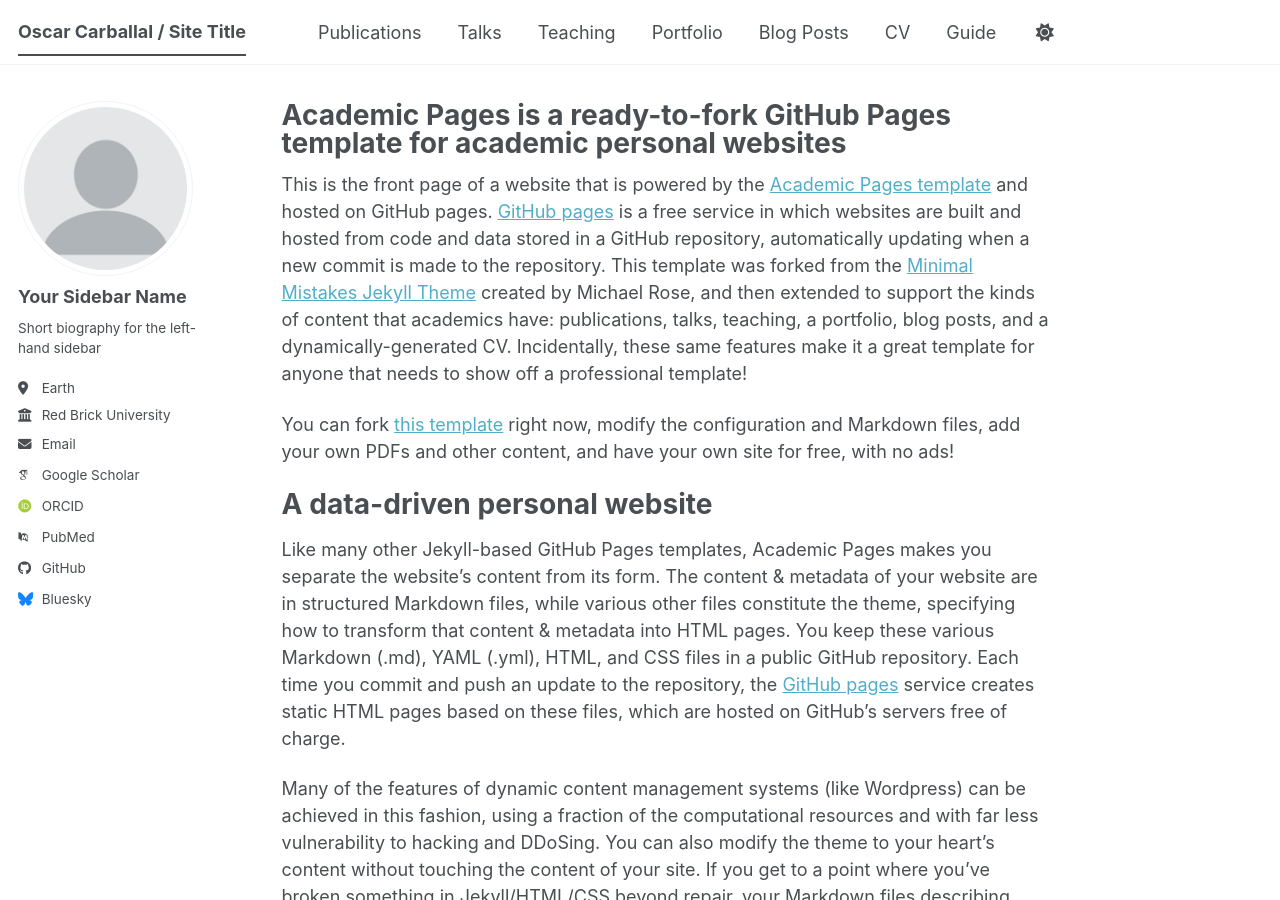
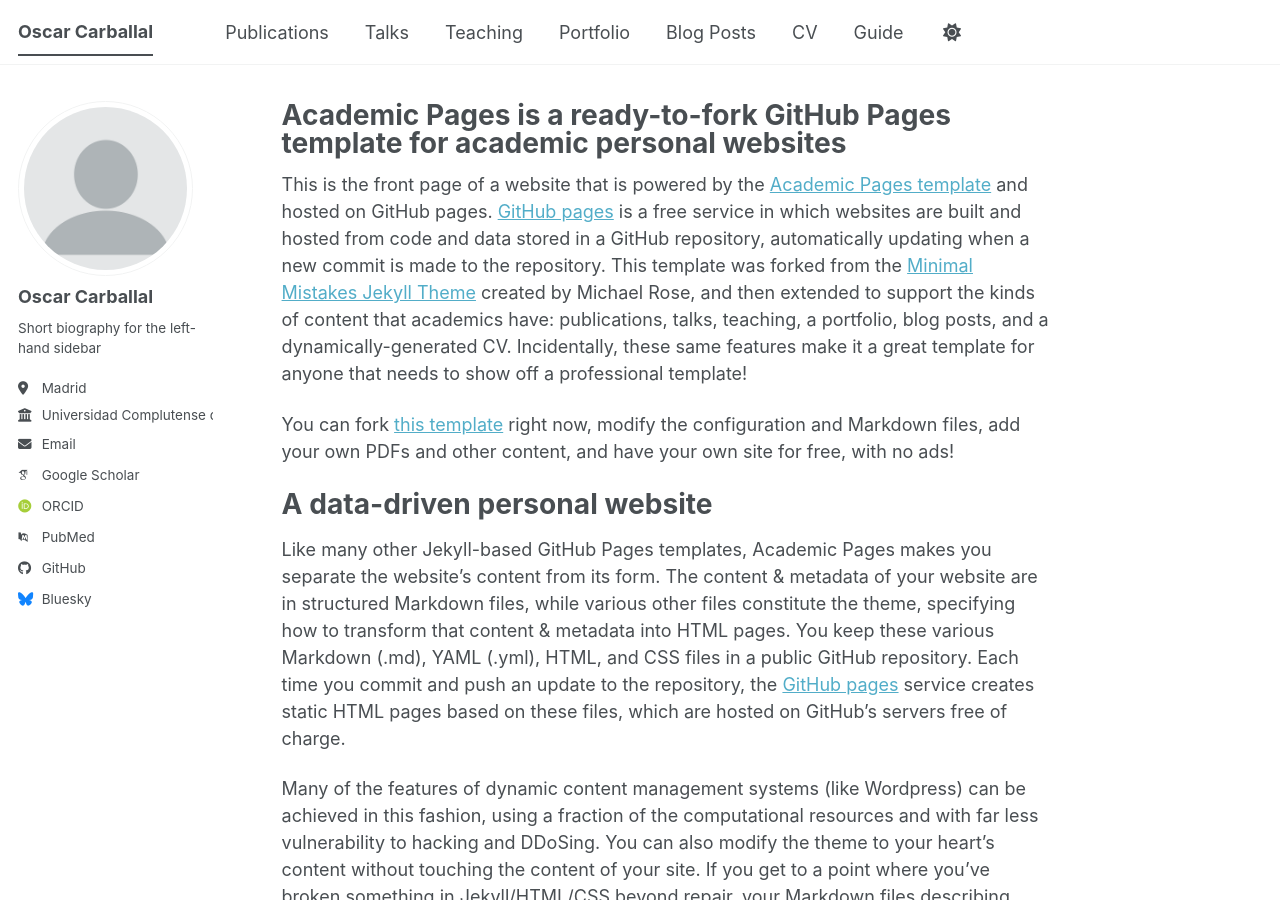
Before and after one commit to oscarballal/oscarballal.github.io, a Jekyll site: the page built from _pages/about.md, in a window 1280 px wide and 900 px high. Built offline with Jekyll 4.4.1, drawn with Linux system fonts in a browser that asks for light colours; some web fonts are replaced; a script bundle is joined from its source files by our own code; library files that are not in the unit come from our copies.

Commit message:
Update _config.yml

```diff
--- a/_config.yml
+++ b/_config.yml
@@ -9,10 +9,10 @@
 # Basic Site Settings
 locale                   : "en-US"
 site_theme               : "default" # The available themes options are "default", "air", "sunrise", "mint", "dirt" and "contrast"
-title                    : "Oscar Carballal / Site Title"
+title                    : "Oscar Carballal"
 title_separator          : "-"
 name                     : &name "Oscar carballal"
-description              : &description "Your Name's academic portfolio"   # Update this with a general description of your site, this is the default if not overridden by a page
+description              : &description "Oscar Carballal's academic portfolio"   # Update this with a general description of your site, this is the default if not overridden by a page
 url                      : https://oscarballal.github.io # The base hostname & protocol for your site e.g. "https://[your GitHub username].github.io",
                                                            # or if you already have some other page hosted on Github then use "https://[your GitHub username].github.io/[Your Repo Name]"
 baseurl                  : "" # the subpath of your site, e.g. "/blog"
@@ -24,13 +24,13 @@
 author:
   # Biographic information
   avatar           : "profile.png"
-  name             : "Your Sidebar Name"
+  name             : "Oscar Carballal"
   pronouns         : # example: "she/her"
   bio              : "Short biography for the left-hand sidebar"
-  location         : "Earth"
-  employer         : "Red Brick University"
+  location         : "Madrid"
+  employer         : "Universidad Complutense de Madrid"
   uri              : # URL
-  email            : "none@example.org"
+  email            : "oscarbal@ucm.es"
 
   # Academic websites
   academia         : # URL
```
